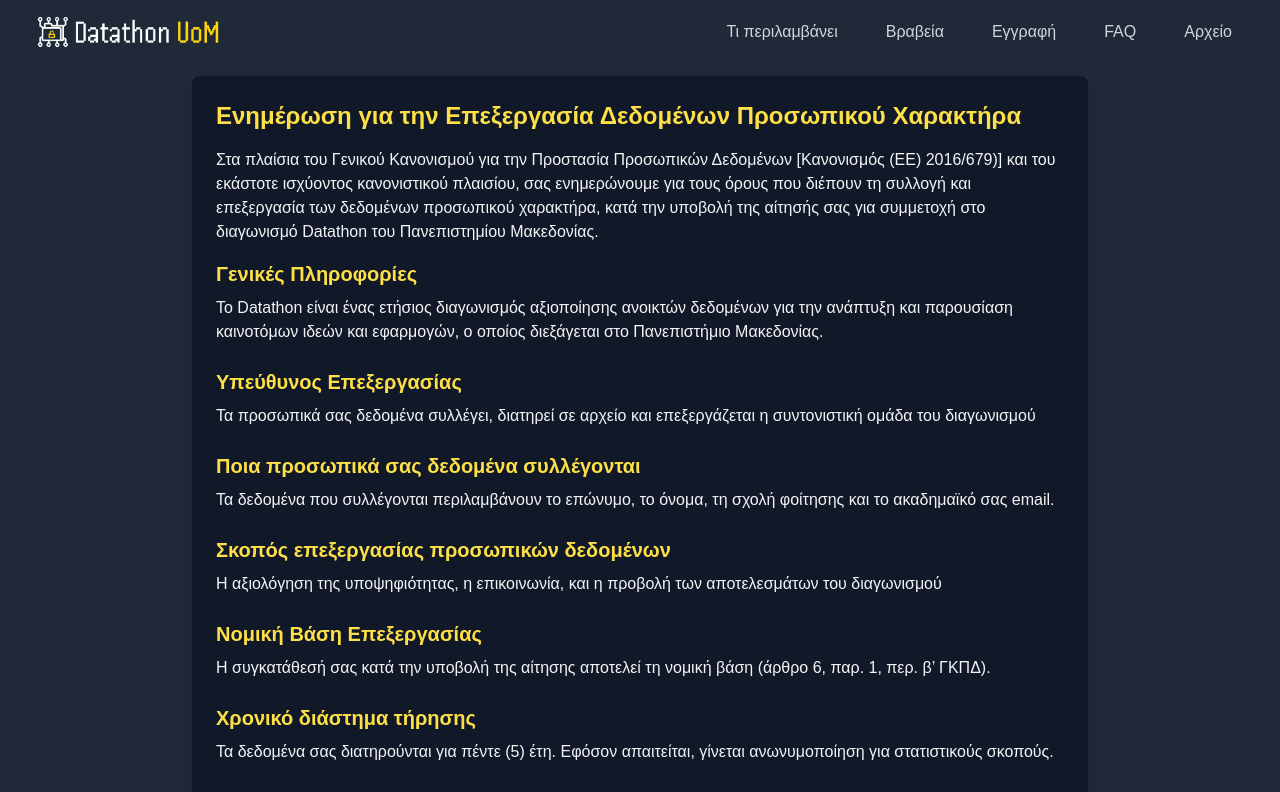
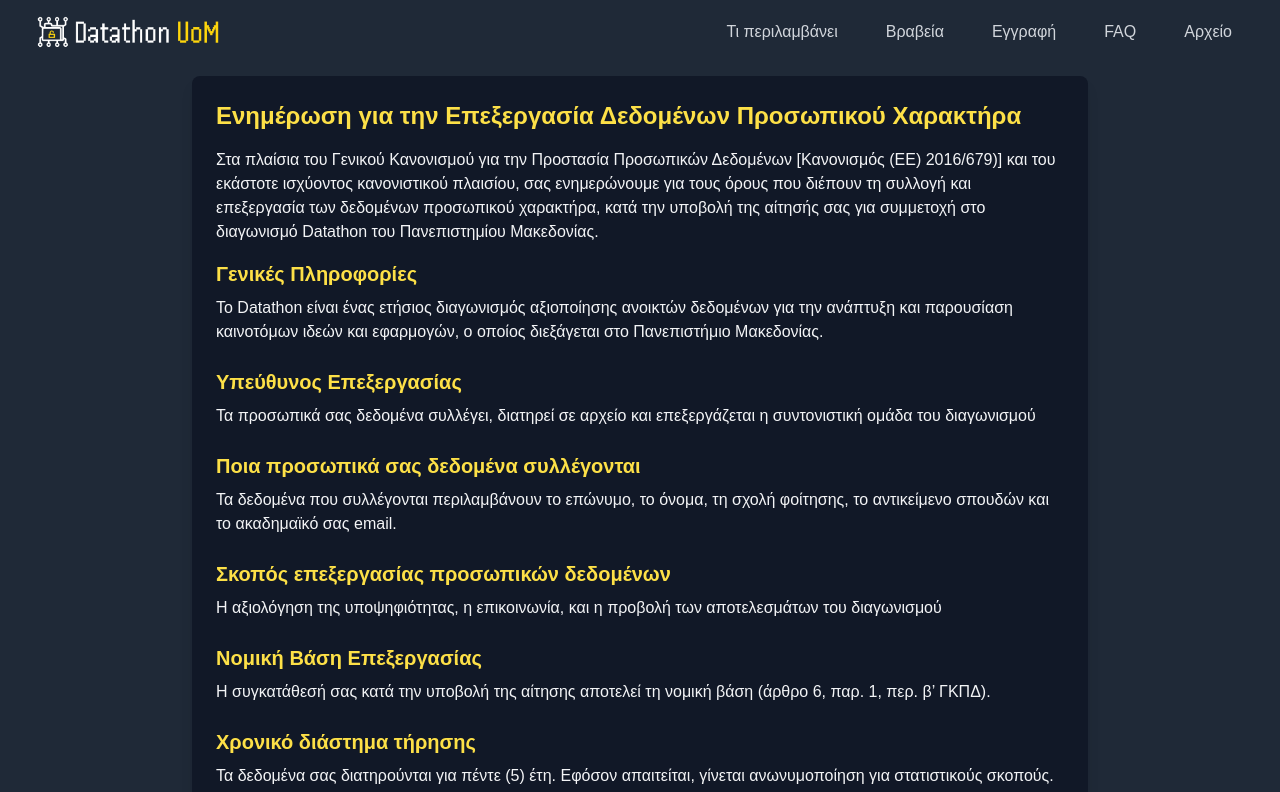
Before and after one commit to TonyGnk/datathon-website, a Next.js app: page /privacy_policy in a window 1280 px wide. Shown: the top 792 px of the page. Built offline with nearby package versions, Linux system fonts and the light colour scheme.

Commit message:
Update PrivacyPolicy page content for clarity and completeness

```diff
--- a/pages/privacy_policy.js
+++ b/pages/privacy_policy.js
@@ -33,8 +33,7 @@
                             Υπεύθυνος Επεξεργασίας
                         </h2>
                         <p>
-                            Τα προσωπικά σας δεδομένα συλλέγει, διατηρεί σε αρχείο και επεξεργάζεται η συντονιστική ομάδα του
-                            διαγωνισμού
+                            Τα προσωπικά σας δεδομένα συλλέγει, διατηρεί σε αρχείο και επεξεργάζεται η συντονιστική ομάδα του διαγωνισμού
                         </p>
                     </section>
 
@@ -43,7 +42,7 @@
                             Ποια προσωπικά σας δεδομένα συλλέγονται
                         </h2>
                         <p>
-                            Τα δεδομένα που συλλέγονται περιλαμβάνουν το επώνυμο, το όνομα, τη σχολή φοίτησης και το ακαδημαϊκό σας email.
+                            Τα δεδομένα που συλλέγονται περιλαμβάνουν το επώνυμο, το όνομα, τη σχολή φοίτησης, το αντικείμενο σπουδών και το ακαδημαϊκό σας email.
                         </p>
                     </section>
 
```
